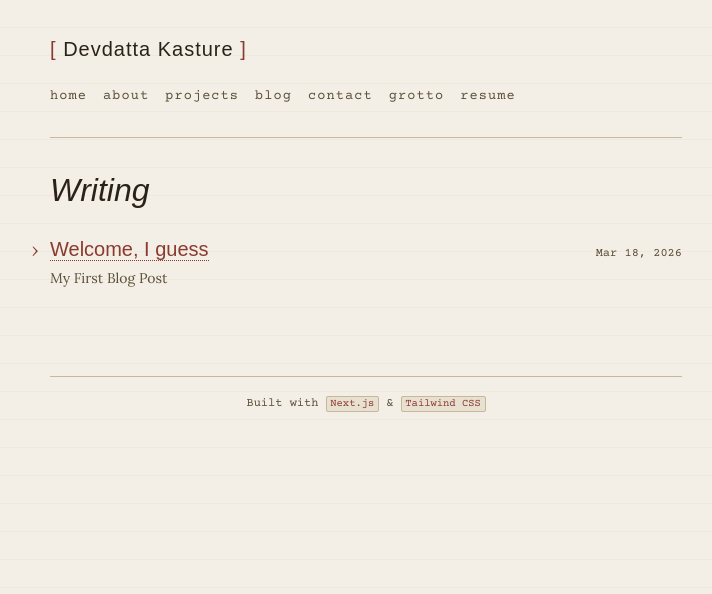
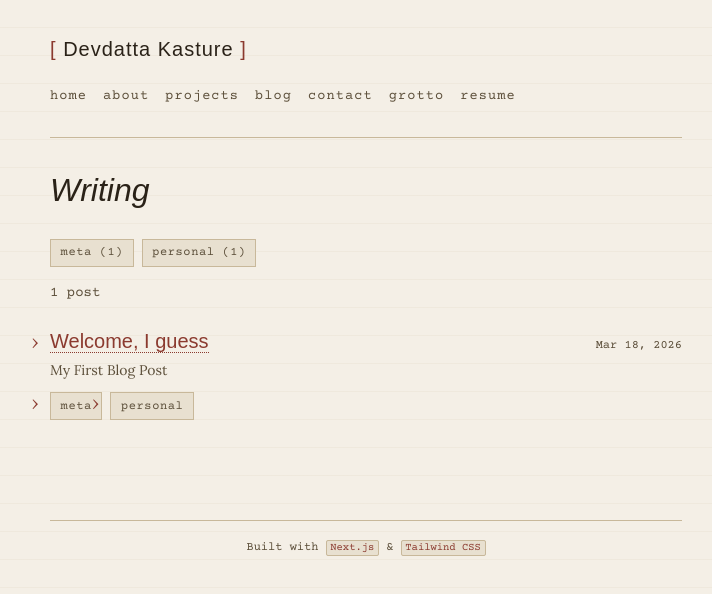
Before and after one commit to TheCrickMaster/Personal_Website, a Next.js app: page /blog in a window 1280 px wide. Shown: the top 594 px of the page, without its empty margins (274-986 px from the left). Built offline with nearby package versions, Linux system fonts and the light colour scheme; a web font is replaced by a local one.

Commit message:
Added tags to blog post to let users toggle content based on what they need/want

```diff
--- a/app/blog/[slug]/page.tsx
+++ b/app/blog/[slug]/page.tsx
@@ -39,7 +39,7 @@ export default async function BlogPost({ params }: Props) {
     <div>
       <article>
         <h1 className="text-2xl mb-1">{post!.title}</h1>
-        <p className="text-sm mb-6">
+        <p className="text-sm mb-2">
           {new Date(post!.date + "T00:00:00Z").toLocaleDateString("en-US", {
             year: "numeric",
             month: "long",
@@ -47,6 +47,22 @@ export default async function BlogPost({ params }: Props) {
             timeZone: "UTC",
           })}
         </p>
+
+        {post!.tags.length > 0 && (
+          <ul className="tag-list mb-6">
+            {post!.tags.map((t) => (
+              <li key={t}>
+                <Link
+                  href={`/blog?tag=${encodeURIComponent(t)}`}
+                  className="tag-chip"
+                >
+                  {t}
+                </Link>
+              </li>
+            ))}
+          </ul>
+        )}
+
         <div className="prose-retro">
           <MDXRemote source={source} />
         </div>
--- a/app/blog/page.tsx
+++ b/app/blog/page.tsx
@@ -1,26 +1,90 @@
 import Link from "next/link";
-import { getAllPosts } from "@/lib/posts";
+import { getAllPosts, getAllTags, filterPostsByTags } from "@/lib/posts";
 
 /**
  * BLOG LISTING PAGE — app/blog/page.tsx
  */
-export default function BlogPage() {
-  const posts = getAllPosts();
+
+type Props = {
+  searchParams: Promise<{ tag?: string | string[] }>;
+};
+
+function parseTags(raw: string | string[] | undefined): string[] {
+  const list = raw === undefined ? [] : Array.isArray(raw) ? raw : [raw];
+  return [
+    ...new Set(list.map((t) => t.trim().toLowerCase()).filter(Boolean)),
+  ];
+}
+
+function buildHref(tags: string[]): string {
+  if (tags.length === 0) return "/blog";
+  const params = new URLSearchParams();
+  tags.forEach((t) => params.append("tag", t));
+  return `/blog?${params.toString()}`;
+}
+
+export default async function BlogPage({ searchParams }: Props) {
+  const { tag } = await searchParams;
+  const selected = parseTags(tag);
+
+  const allPosts = getAllPosts();
+  const allTags = getAllTags();
+  const posts = filterPostsByTags(allPosts, selected);
 
   return (
     <div>
       <h1 className="italic mb-6">Writing</h1>
 
+
+      {allTags.length > 0 && (
+        <nav aria-label="Filter posts by tag" className="mb-4">
+          <ul className="tag-list">
+            {allTags.map(({ tag: name, count }) => {
+              const isActive = selected.includes(name);
+              const next = isActive
+                ? selected.filter((t) => t !== name)
+                : [...selected, name];
+
+              return (
+                <li key={name}>
+                  <Link
+                    href={buildHref(next)}
+                    className={`tag-chip${isActive ? " tag-chip-active" : ""}`}
+                    aria-current={isActive ? "true" : undefined}
+                  >
+                    {name} ({count})
+                  </Link>
+                </li>
+              );
+            })}
+          </ul>
+
+          {selected.length > 0 && (
+            <Link href="/blog" className="text-sm">
+              Clear filters
+            </Link>
+          )}
+        </nav>
+      )}
+
+      <p
+        className="text-sm text-ink-light font-mono mb-6"
+        aria-live="polite"
+      >
+        {selected.length > 0
+          ? `Showing ${posts.length} of ${allPosts.length} posts`
+          : `${allPosts.length} ${allPosts.length === 1 ? "post" : "posts"}`}
+      </p>
+
       {posts.length === 0 ? (
         <p className="text-ink-light font-mono text-sm">
-          No posts yet — check back soon.
+          {selected.length > 0
+            ? "No posts match all of the selected tags."
+            : "No posts yet — check back soon."}
         </p>
       ) : (
         <ul className="list-none p-0 m-0">
           {posts.map((post) => (
-            /*
-             For list rendering.
-            */
             <li key={post.slug} className="entry">
               <div className="entry-header">
                 <h2 className="font-display font-normal">
@@ -32,13 +96,7 @@ export default function BlogPage() {
                   </Link>
                 </h2>
 
-                {/*
-                  For timestamp formatting
-                */}
-                <time
-                  className="entry-date"
-                  dateTime={post.date}
-                >
+                <time className="entry-date" dateTime={post.date}>
                   {new Date(post.date + "T00:00:00Z").toLocaleDateString(
                     "en-US",
                     { year: "numeric", month: "short", day: "numeric", timeZone: "UTC" }
@@ -49,6 +107,21 @@ export default function BlogPage() {
               <p className="text-sm text-ink-light m-0 mt-1">
                 {post.excerpt}
               </p>
+
+              {post.tags.length > 0 && (
+                <ul className="tag-list mt-2">
+                  {post.tags.map((t) => (
+                    <li key={t}>
+                      <Link
+                        href={buildHref([t])}
+                        className="tag-chip"
+                      >
+                        {t}
+                      </Link>
+                    </li>
+                  ))}
+                </ul>
+              )}
             </li>
           ))}
         </ul>
--- a/app/globals.css
+++ b/app/globals.css
@@ -235,6 +235,42 @@
     color: inherit;
     border-bottom: 1px solid var(--color-rule);
   }
+
+
+  .tag-list {
+    display: flex;
+    flex-wrap: wrap;
+    gap: 0.5rem;
+    list-style: none;
+    padding: 0;
+    margin: 0 0 0.75rem;
+  }
+  .tag-list li { margin: 0; }
+
+  .tag-chip {
+    display: inline-block;
+    font-family: var(--font-mono);
+    font-size: 0.75rem;
+    letter-spacing: 0.05em;
+    padding: 0.15rem 0.6rem;
+    border: 1px solid var(--color-rule);
+    background: var(--color-parchment-dark);
+    color: var(--color-ink-light);
+  }
+  .tag-chip:hover {
+    border-color: var(--color-accent);
+    color: var(--color-accent-dark);
+  }
+  .tag-chip-active {
+    background: var(--color-accent);
+    border-color: var(--color-accent);
+    color: var(--color-parchment);
+  }
+  .tag-chip-active:hover {
+    background: var(--color-accent-dark);
+    border-color: var(--color-accent-dark);
+    color: var(--color-parchment);
+  }
 }
 
 @layer utilities {
--- a/content/blog/Welcome_I_Guess.mdx
+++ b/content/blog/Welcome_I_Guess.mdx
@@ -2,6 +2,7 @@
 title: "Welcome, I guess"
 date: "2026-03-18"
 excerpt: "My First Blog Post"
+tags: ["meta", "personal"]
 ---
 
 Welcome to my first blog post.
--- a/lib/posts.ts
+++ b/lib/posts.ts
@@ -11,17 +11,28 @@ export interface Post {
   title: string;
   date: string;
   excerpt: string;
+  tags: string[];
 }
 
-// -------------------------------------------------
-// postsDirectory
-// -------------------------------------------------
+export interface TagCount {
+  tag: string;
+  count: number;
+}
+
 
 const postsDirectory = path.join(process.cwd(), "content/blog");
 
-// -------------------------------------------------
-// getAllPosts
-// -------------------------------------------------
+function normalizeTags(raw: unknown): string[] {
+  if (!Array.isArray(raw)) return [];
+
+  const cleaned = raw
+    .filter((t): t is string => typeof t === "string")
+    .map((t) => t.trim().toLowerCase())
+    .filter((t) => t.length > 0);
+
+  return [...new Set(cleaned)];
+}
+
 export function getAllPosts(): Post[] {
   const fileNames = fs.readdirSync(postsDirectory);
 
@@ -37,21 +48,37 @@ export function getAllPosts(): Post[] {
 
       const { data } = matter(fileContents);
 
-
       return {
         slug,
         title: data.title as string,
         date: data.date as string,
         excerpt: data.excerpt as string,
+        tags: normalizeTags(data.tags),
       };
     });
 
   return posts.sort((a, b) => b.date.localeCompare(a.date));
 }
 
-// -------------------------------------------------
-// getPostBySlug
-// -------------------------------------------------
 export function getPostBySlug(slug: string): Post | undefined {
   return getAllPosts().find((post) => post.slug === slug);
 }
+
+export function getAllTags(): TagCount[] {
+  const counts = new Map<string, number>();
+
+  for (const post of getAllPosts()) {
+    for (const tag of post.tags) {
+      counts.set(tag, (counts.get(tag) ?? 0) + 1);
+    }
+  }
+
+  return [...counts.entries()]
+    .map(([tag, count]) => ({ tag, count }))
+    .sort((a, b) => a.tag.localeCompare(b.tag));
+}
+
+export function filterPostsByTags(posts: Post[], tags: string[]): Post[] {
+  if (tags.length === 0) return posts;
+  return posts.filter((post) => tags.every((t) => post.tags.includes(t)));
+}
```
